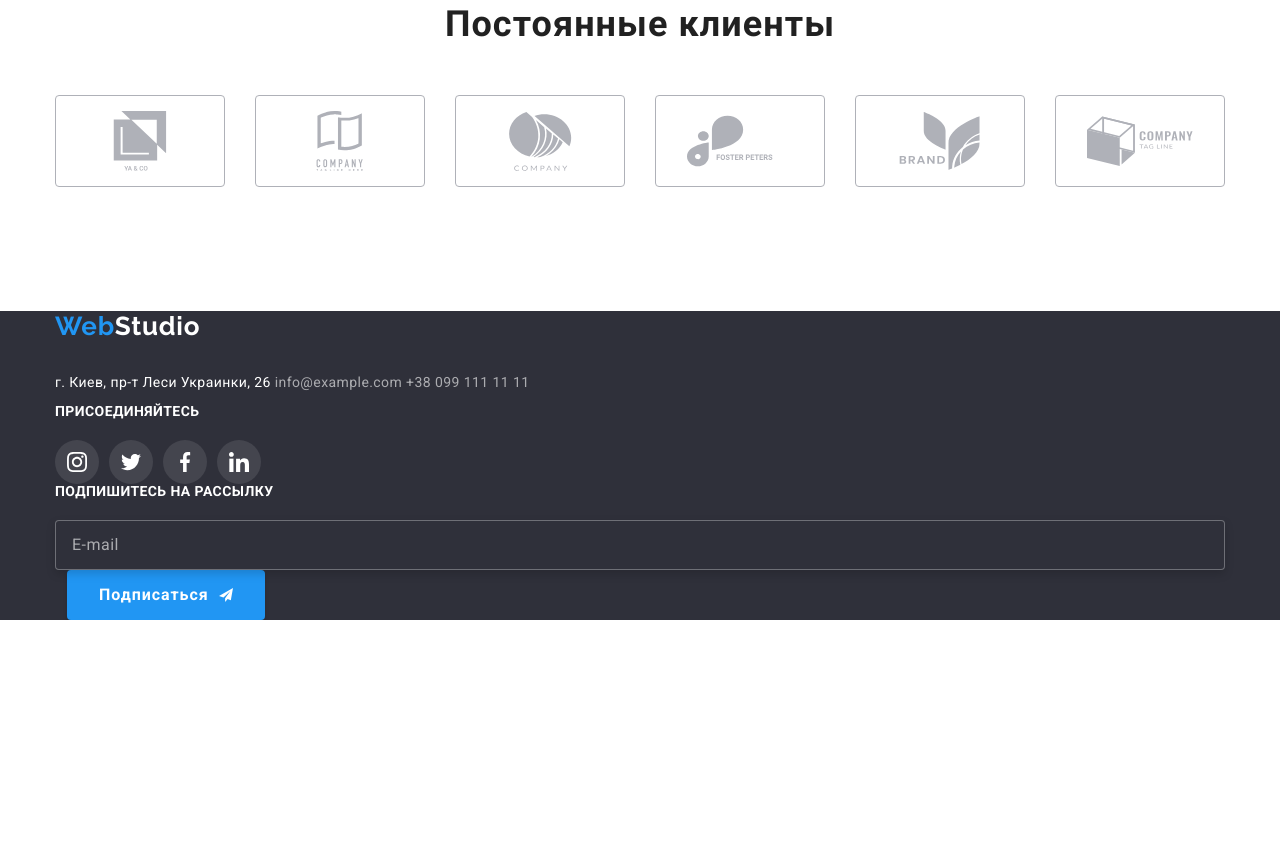
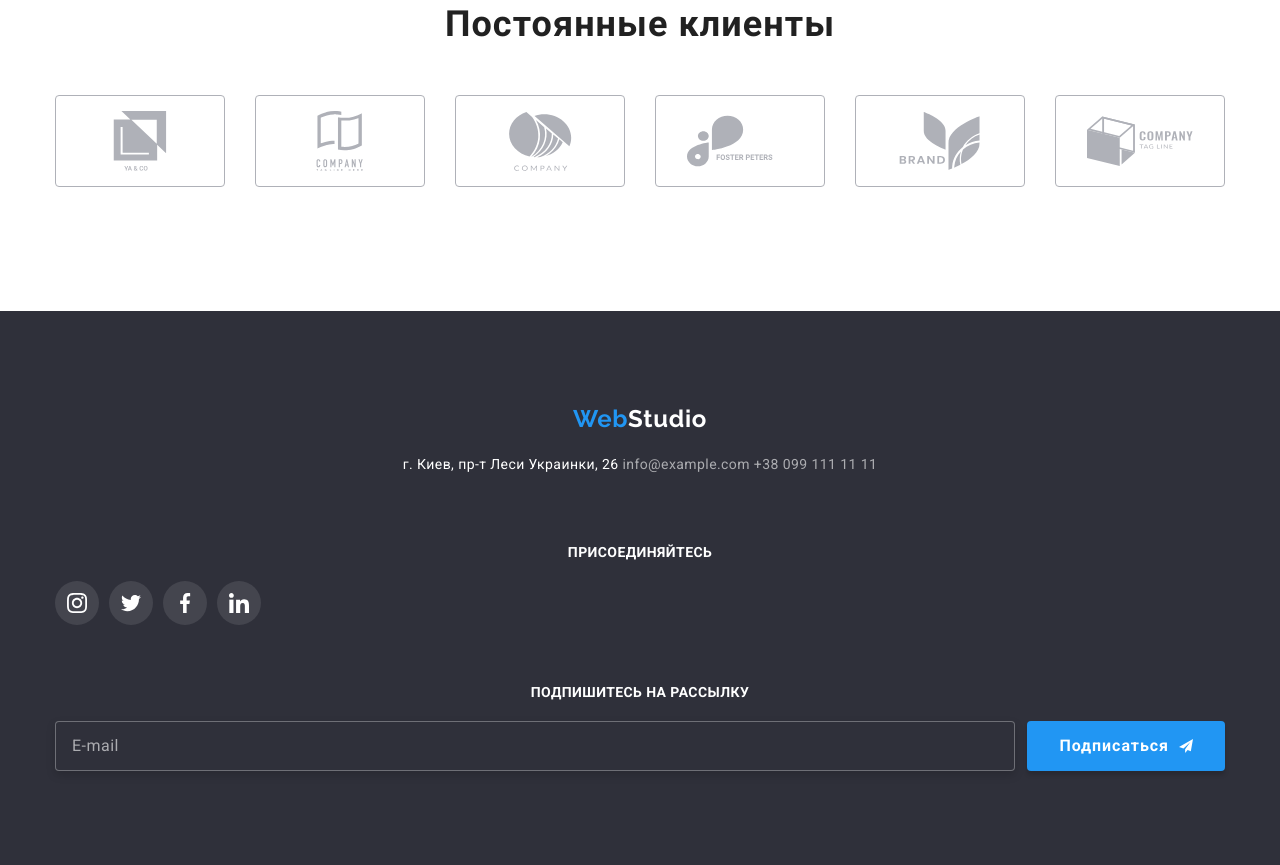
Before and after one commit to Afrikanochka/goit-markup-hw-08, a plain HTML site: page index.html in a window 1280 px wide. Shown: the part 2013-2878 px from the top of the page. Before the commit the page ends 2633 px from the top, so only its background shows below. Drawn offline with nearby package versions, Linux system fonts and the light colour scheme.

Commit message:
Сбрасывает стили футера

```diff
--- a/index.html
+++ b/index.html
@@ -333,6 +333,7 @@
     </main>
     <!--Подвал-->
     <footer class="footer">
+        <section class="section">
              <div class="container">
                  <div class="left-side">
                     <div class="footer__address">
@@ -385,6 +386,7 @@
                     </div>
                  </div>
             </div>
+        </section>
     </footer>
     <!-- Модальное окно  -->
     <div class="backdrop is-hidden" data-modal>
--- a/sass/components/_logo.scss
+++ b/sass/components/_logo.scss
@@ -21,4 +21,8 @@
   color: var(--subtitle-color);
   display: block;
   margin-bottom: 20px;
+  @media screen and (min-width: 480px) {
+    font-size: 24px;
+    line-height: 1.16;
+  }
 }
--- a/sass/layout/_footer.scss
+++ b/sass/layout/_footer.scss
@@ -4,7 +4,8 @@
   // padding-bottom: 60px;
   background-color: #2f303a;
   &__address_mail {
-    margin-top: 9px;
+    // margin-top: 9px;
+    margin-bottom: 8px;
   }
   &__address_mail,
   &__address_phone {
@@ -14,7 +15,8 @@
     line-height: 1.71;
     letter-spacing: 0.03em;
     color: rgba(255, 255, 255, 0.6);
-    margin-bottom: 9px;
+    // margin-bottom: 9px;
+    margin-bottom: 8px;
 
     transition: color var(--timing-duration-function);
     &:hover,
@@ -33,9 +35,10 @@
   }
   &__list {
     display: flex;
-  @media screen and (min-width: 480px) {
-display: flex;
   }
+  // @media screen and (min-width: 480px) {
+
+  // }
   &__item {
     width: 44px;
     height: 44px;
@@ -45,7 +48,8 @@ display: flex;
   }
   &__address,
   &__wrap {
-    flex-basis: calc((100% - 4 * 30px) / 4);
+    margin-bottom: 60px;
+    // flex-basis: calc((100% - 4 * 30px) / 4);
   }
   &__list_link {
     display: flex;
@@ -68,6 +72,7 @@ display: flex;
   // flex-wrap: wrap;
   // justify-content: space-between;
   width: 100%;
+  text-align: center;
 }
 
 .right-side {
```
Also changed, not shown: css/main.css, css/main.min.css, 2 other files. Lines whose indentation alone changed are shown as unchanged.
